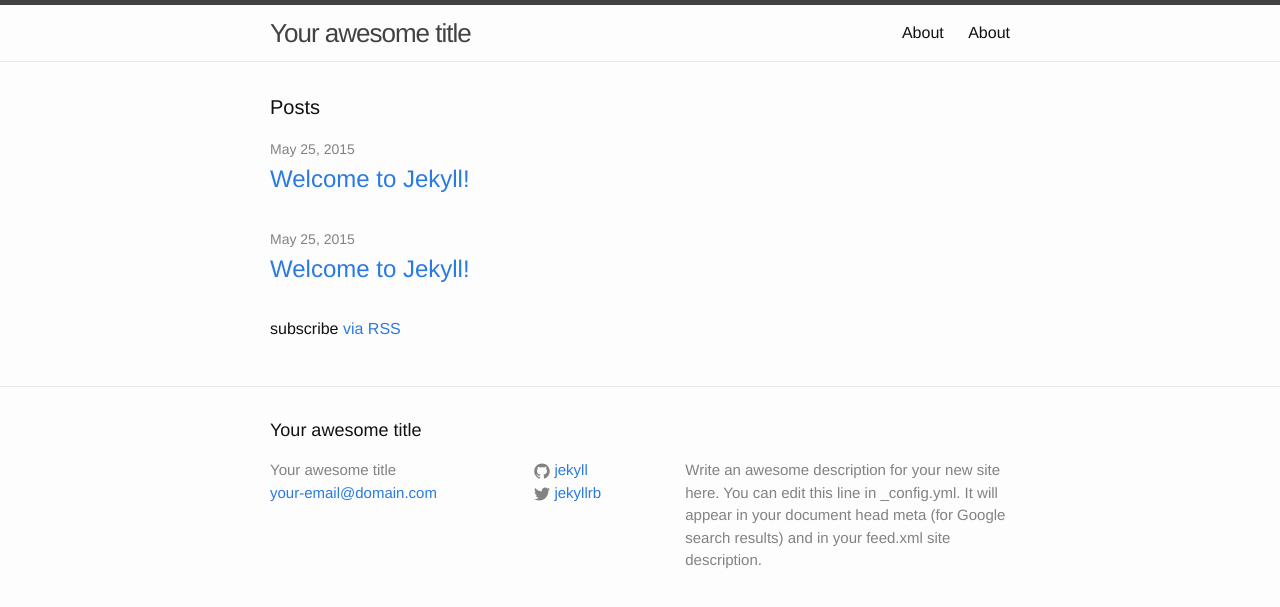
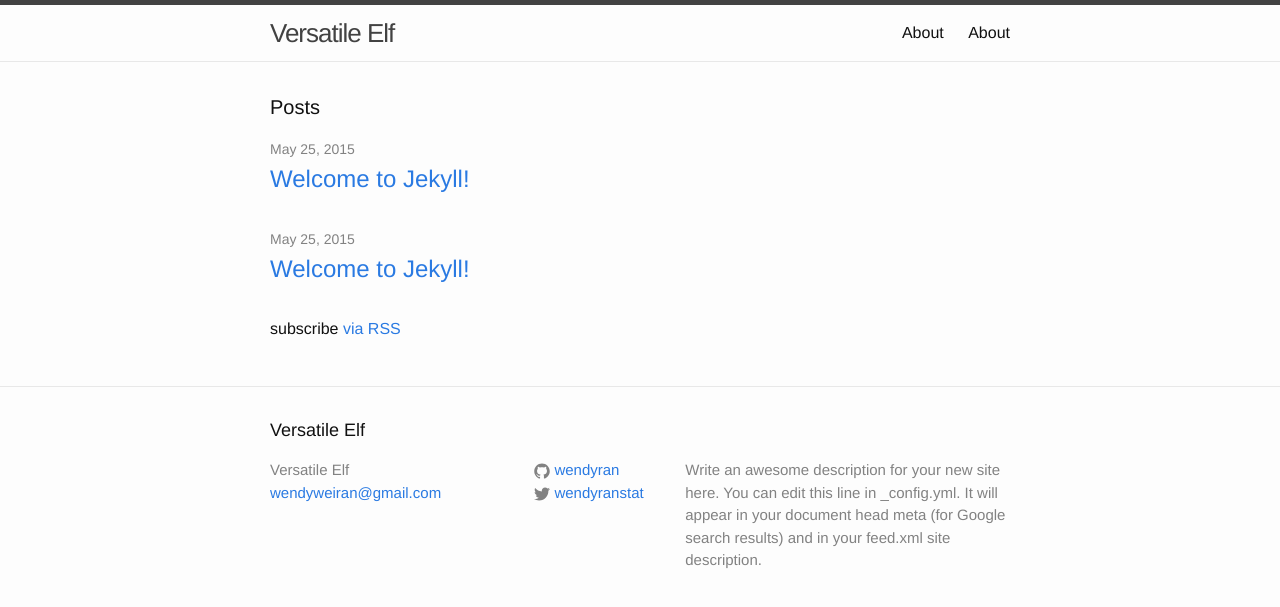
Before and after one commit to wendyran/wendyran.github.io, a Jekyll site: the page built from index.html, in a window 1280 px wide. Shown: the top 607 px of the page. Built offline with Jekyll 4.4.1, drawn with Linux system fonts in a browser that asks for light colours.

Commit message:
another test

```diff
--- a/_config.yml
+++ b/_config.yml
@@ -1,14 +1,14 @@
 # Site settings
-title: Your awesome title
-email: your-email@domain.com
+title: Versatile Elf
+email: wendyweiran@gmail.com
 description: > # this means to ignore newlines until "baseurl:"
   Write an awesome description for your new site here. You can edit this
   line in _config.yml. It will appear in your document head meta (for
   Google search results) and in your feed.xml site description.
 baseurl: "" # the subpath of your site, e.g. /blog/
 url: "http://yourdomain.com" # the base hostname & protocol for your site
-twitter_username: jekyllrb
-github_username:  jekyll
+twitter_username: wendyranstat
+github_username:  wendyran
 
 # Build settings
 markdown: kramdown
```
